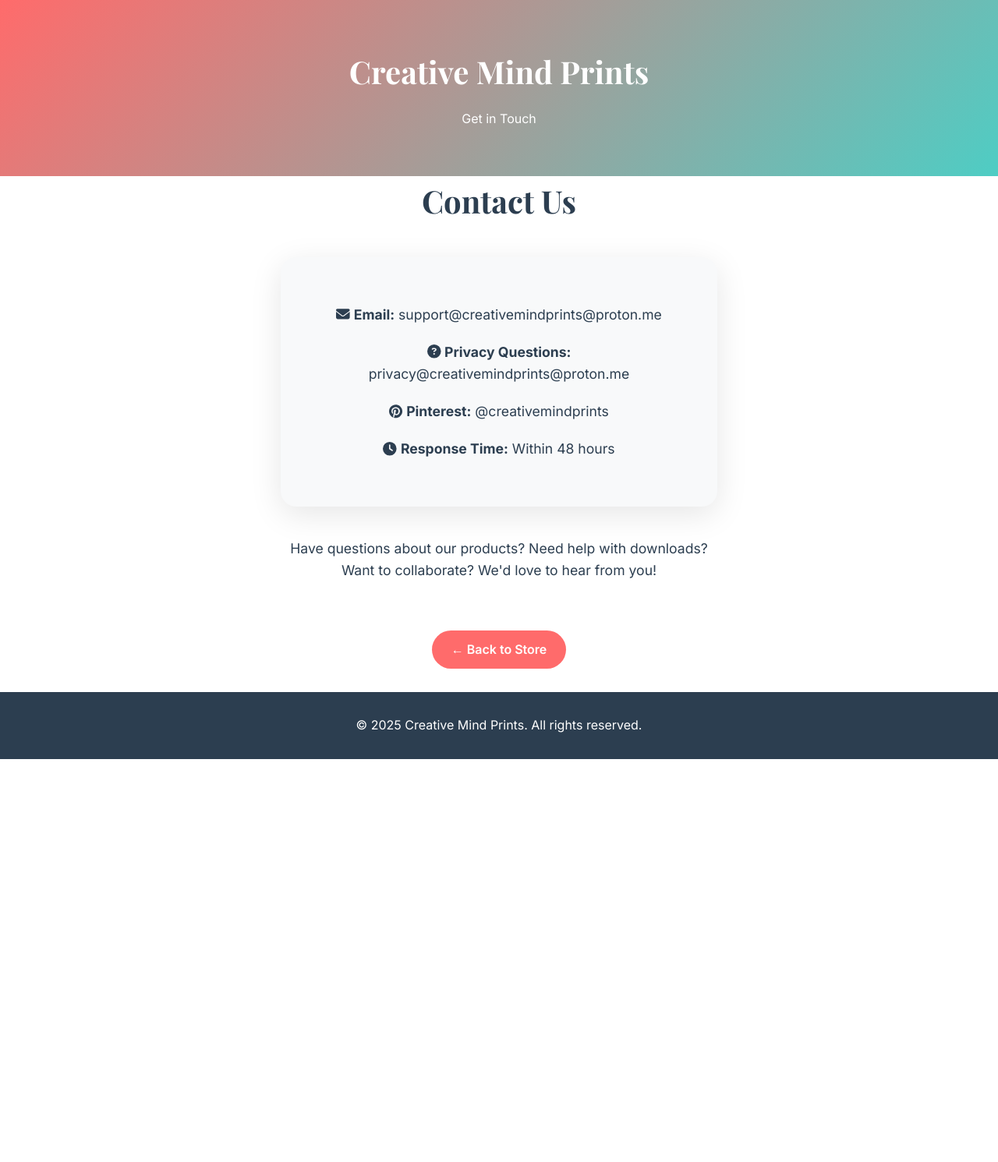
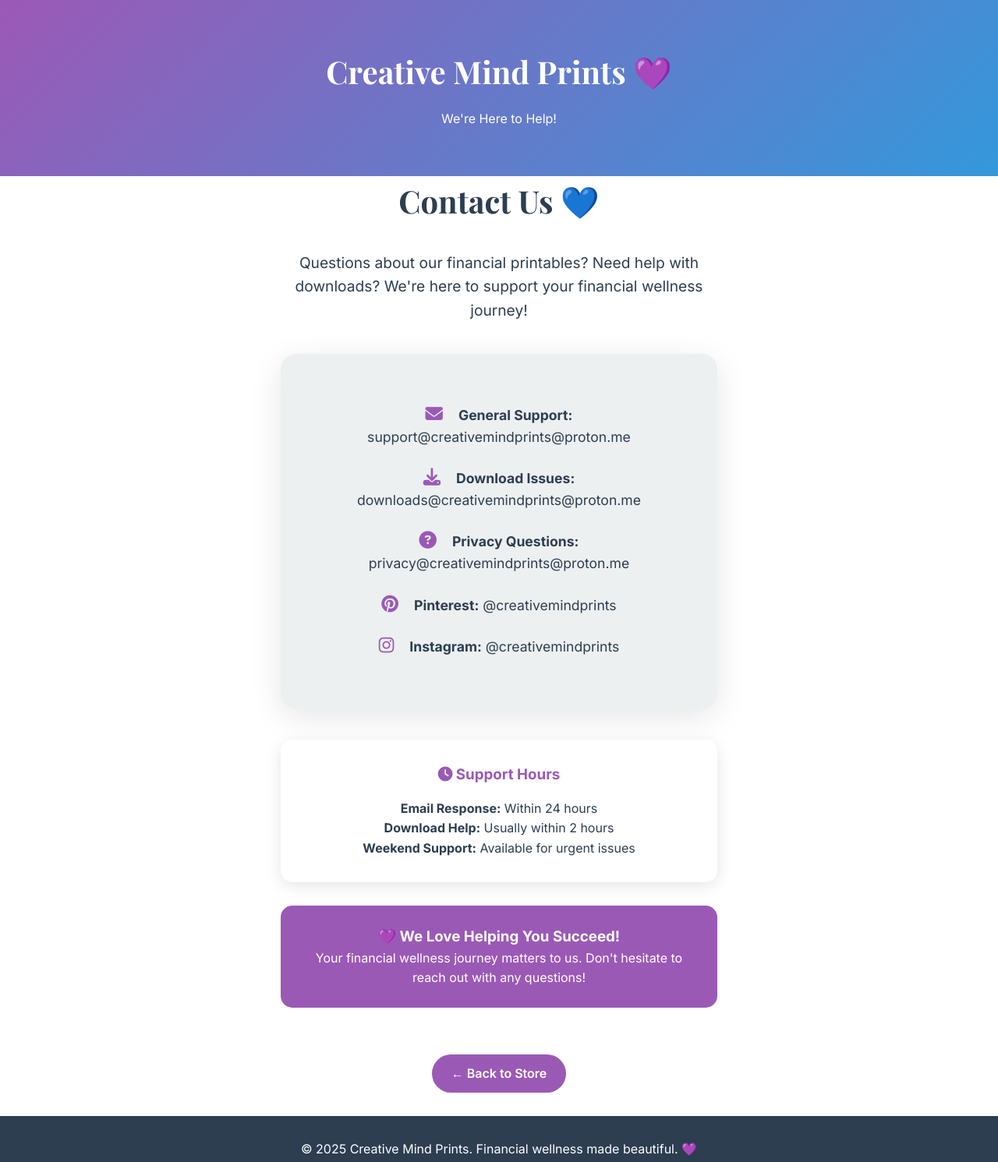
Before and after one commit to CreativeMindPrints/CreativeMindPrints.github.io, a plain HTML site: page contact.html in a window 1280 px wide. Shown: the whole page at 78% size. Before the commit the page ends 974 px from the top, so only its background shows below. Drawn offline with nearby package versions, Linux system fonts and the light colour scheme.

Commit message:
Update contact.html

```diff
--- a/contact.html
+++ b/contact.html
@@ -6,12 +6,13 @@
     <title>Contact - Creative Mind Prints</title>
 
     <link href="https://fonts.googleapis.com/css2?family=Inter:wght@300;400;500;600;700&family=Playfair+Display:wght@400;500;600;700&display=swap" rel="stylesheet">
+    <link rel="stylesheet" href="https://cdnjs.cloudflare.com/ajax/libs/font-awesome/6.4.0/css/all.min.css">
 
     <style>
         * { margin: 0; padding: 0; box-sizing: border-box; }
         :root {
-            --primary: #FF6B6B; --secondary: #4ECDC4; --accent: #FFE66D;
-            --text: #2C3E50; --light: #F8F9FA; --white: #FFFFFF;
+            --primary: #9B59B6; --secondary: #3498DB; --accent: #F39C12;
+            --text: #2C3E50; --light: #ECF0F1; --white: #FFFFFF;
         }
 
         body { font-family: 'Inter', sans-serif; line-height: 1.6; color: var(--text); }
@@ -35,11 +36,11 @@
         }
 
         .contact-item {
-            margin: 20px 0; font-size: 1.1rem;
+            margin: 25px 0; font-size: 1.1rem;
         }
 
         .contact-item i {
-            color: var(--primary); margin-right: 15px; font-size: 1.3rem;
+            color: var(--primary); margin-right: 15px; font-size: 1.4rem;
         }
 
         .back-home {
@@ -48,24 +49,37 @@
             font-weight: 600; margin: 30px 0; transition: all 0.3s;
         }
 
+        .support-hours {
+            background: var(--white); padding: 30px; border-radius: 15px;
+            margin: 30px 0; box-shadow: 0 5px 20px rgba(0,0,0,0.1);
+        }
+
         footer { background: var(--text); color: var(--white); padding: 30px 0; text-align: center; }
     </style>
 </head>
 <body>
     <header>
         <div class="container">
-            <div class="logo">Creative Mind Prints</div>
-            <div>Get in Touch</div>
+            <div class="logo">Creative Mind Prints 💜</div>
+            <div>We're Here to Help!</div>
         </div>
     </header>
 
     <main class="container">
-        <h1 style="font-family: 'Playfair Display', serif; font-size: 2.5rem; margin-bottom: 2rem;">Contact Us</h1>
+        <h1 style="font-family: 'Playfair Display', serif; font-size: 2.5rem; margin-bottom: 2rem;">Contact Us 💙</h1>
+
+        <p style="font-size: 1.2rem; margin-bottom: 2rem;">
+            Questions about our financial printables? Need help with downloads? We're here to support your financial wellness journey!
+        </p>
 
         <div class="contact-card">
             <div class="contact-item">
                 <i class="fas fa-envelope"></i>
-                <strong>Email:</strong> support@creativemindprints@proton.me
+                <strong>General Support:</strong> support@creativemindprints@proton.me
+            </div>
+            <div class="contact-item">
+                <i class="fas fa-download"></i>
+                <strong>Download Issues:</strong> downloads@creativemindprints@proton.me
             </div>
             <div class="contact-item">
                 <i class="fas fa-question-circle"></i>
@@ -76,24 +90,32 @@
                 <strong>Pinterest:</strong> @creativemindprints
             </div>
             <div class="contact-item">
-                <i class="fas fa-clock"></i>
-                <strong>Response Time:</strong> Within 48 hours
+                <i class="fab fa-instagram"></i>
+                <strong>Instagram:</strong> @creativemindprints
             </div>
         </div>
 
-        <p style="font-size: 1.1rem; margin: 2rem 0;">
-            Have questions about our products? Need help with downloads? Want to collaborate? We'd love to hear from you!
-        </p>
+        <div class="support-hours">
+            <h3 style="color: var(--primary); margin-bottom: 1rem;">
+                <i class="fas fa-clock"></i> Support Hours
+            </h3>
+            <p><strong>Email Response:</strong> Within 24 hours</p>
+            <p><strong>Download Help:</strong> Usually within 2 hours</p>
+            <p><strong>Weekend Support:</strong> Available for urgent issues</p>
+        </div>
+
+        <div style="background: var(--primary); color: var(--white); padding: 25px; border-radius: 15px; margin: 30px 0;">
+            <h3>💜 We Love Helping You Succeed!</h3>
+            <p>Your financial wellness journey matters to us. Don't hesitate to reach out with any questions!</p>
+        </div>
 
         <a href="index.html" class="back-home">← Back to Store</a>
     </main>
 
     <footer>
         <div class="container">
-            <p>&copy; 2025 Creative Mind Prints. All rights reserved.</p>
+            <p>&copy; 2025 Creative Mind Prints. Financial wellness made beautiful. 💜</p>
         </div>
     </footer>
-
-    <script src="https://cdnjs.cloudflare.com/ajax/libs/font-awesome/6.4.0/js/all.min.js"></script>
 </body>
 </html>
```
